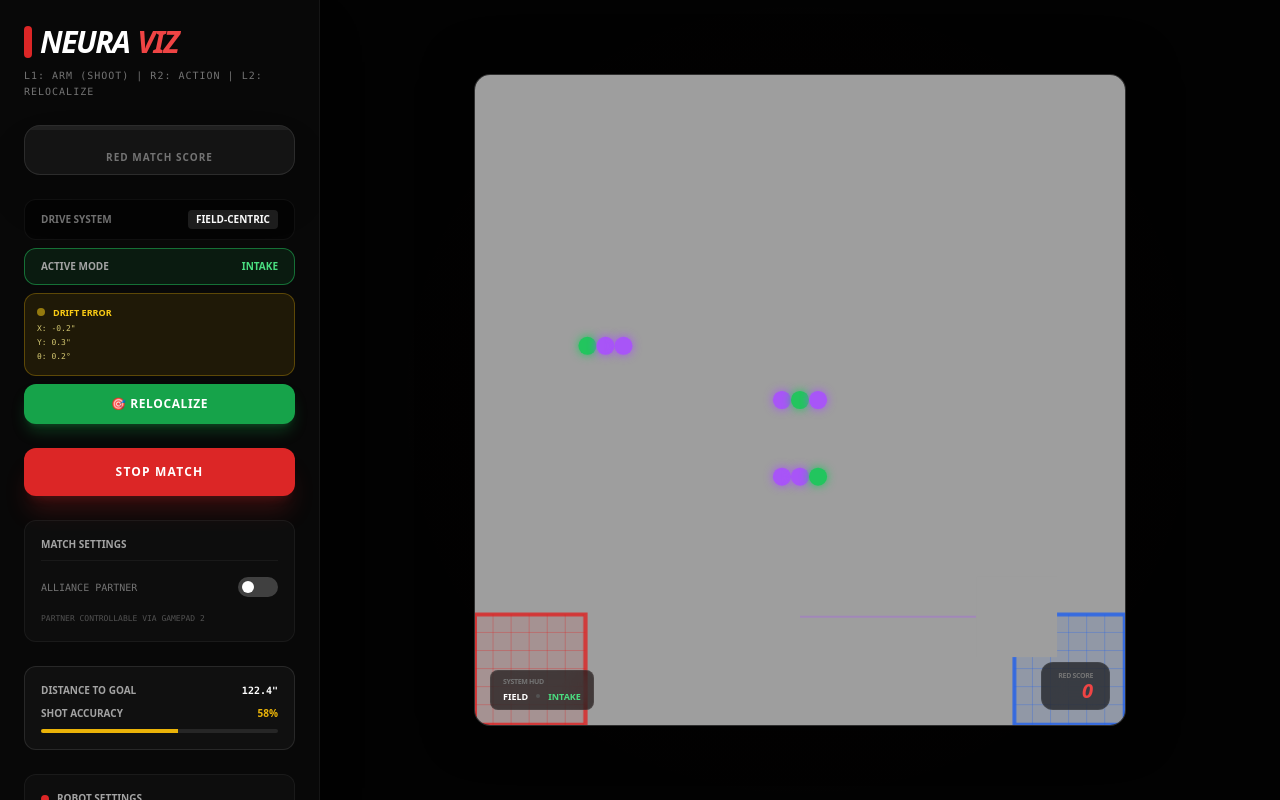
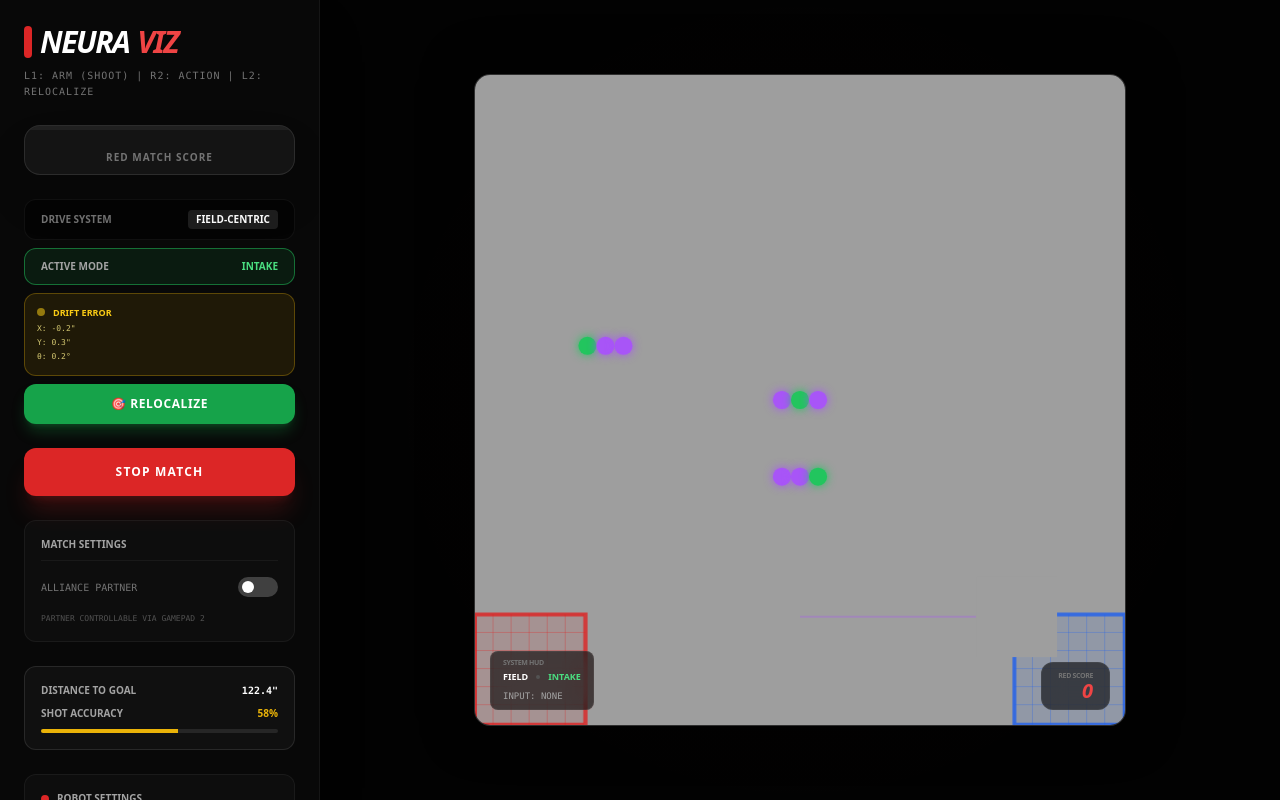
Before and after one commit to Danchouvzv/neura-viz, a React (Vite) app: page / in a window 1280 px wide. Both pictures are taken after a click on the button "START RED ALLIANCE". Built offline with nearby package versions, Linux system fonts and the light colour scheme.

Commit message:
feat(ui): HUD input indicator (Keyboard / Gamepad) using useGamepad state

```diff
--- a/App.tsx
+++ b/App.tsx
@@ -102,7 +102,7 @@ const App: React.FC = () => {
   const [headingDrift, setHeadingDrift] = useState(0);
   const matchStartTime = useRef<number>(0);
 
-  const { getAxes, getButtons } = useGamepad();
+  const { getAxes, getButtons, connectedCount, activeKeys } = useGamepad();
   const lastUpdateRef = useRef<number>(performance.now());
   const shootCooldownRef = useRef(false);
   const partnerShootCooldownRef = useRef(false);
@@ -833,12 +833,15 @@ const App: React.FC = () => {
                 <div className="bg-black/60 backdrop-blur-md px-3 py-1.5 rounded-lg border border-white/5 flex flex-col gap-0.5">
                   <span className="text-[7px] font-bold text-neutral-500 uppercase tracking-tighter">System HUD</span>
                   <div className="flex gap-2 items-center">
-                    <span className="text-[9px] font-black text-white uppercase">{driveMode}</span>
+                        <span className="text-[9px] font-black text-white uppercase">{driveMode}</span>
                     <span className="w-1 h-1 rounded-full bg-neutral-600"></span>
                     <span className={`text-[9px] font-black uppercase ${isShootingMode ? 'text-red-400' : 'text-green-400'}`}>
                       {isShootingMode ? 'ARMED' : 'INTAKE'}
                     </span>
                   </div>
+                      <div className="text-[9px] font-mono text-neutral-400 uppercase mt-1">
+                        Input: {activeKeys && activeKeys.size > 0 ? 'Keyboard' : (connectedCount > 0 ? `Gamepad (${connectedCount})` : 'None')}
+                      </div>
                 </div>
               </div>
 
```
